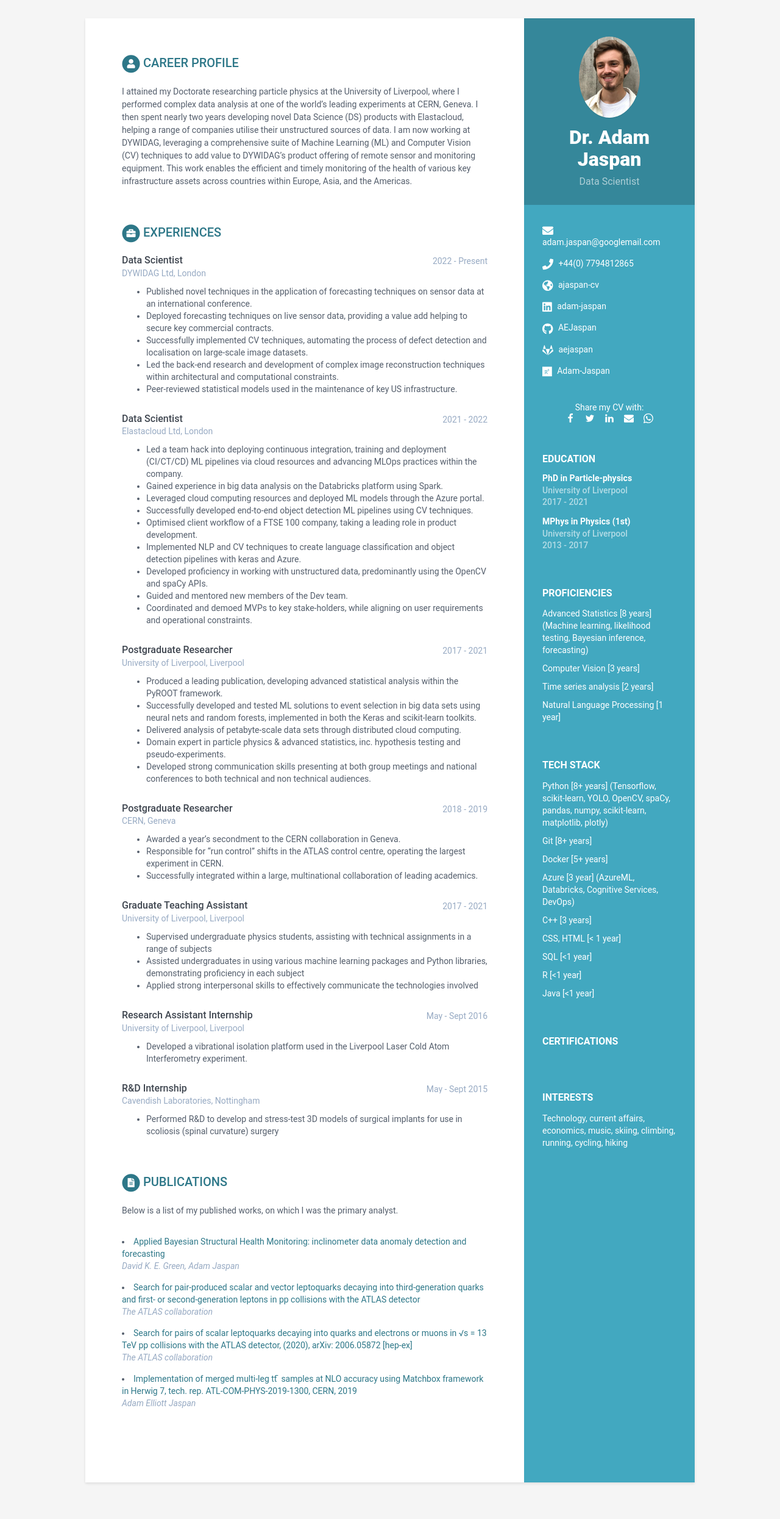
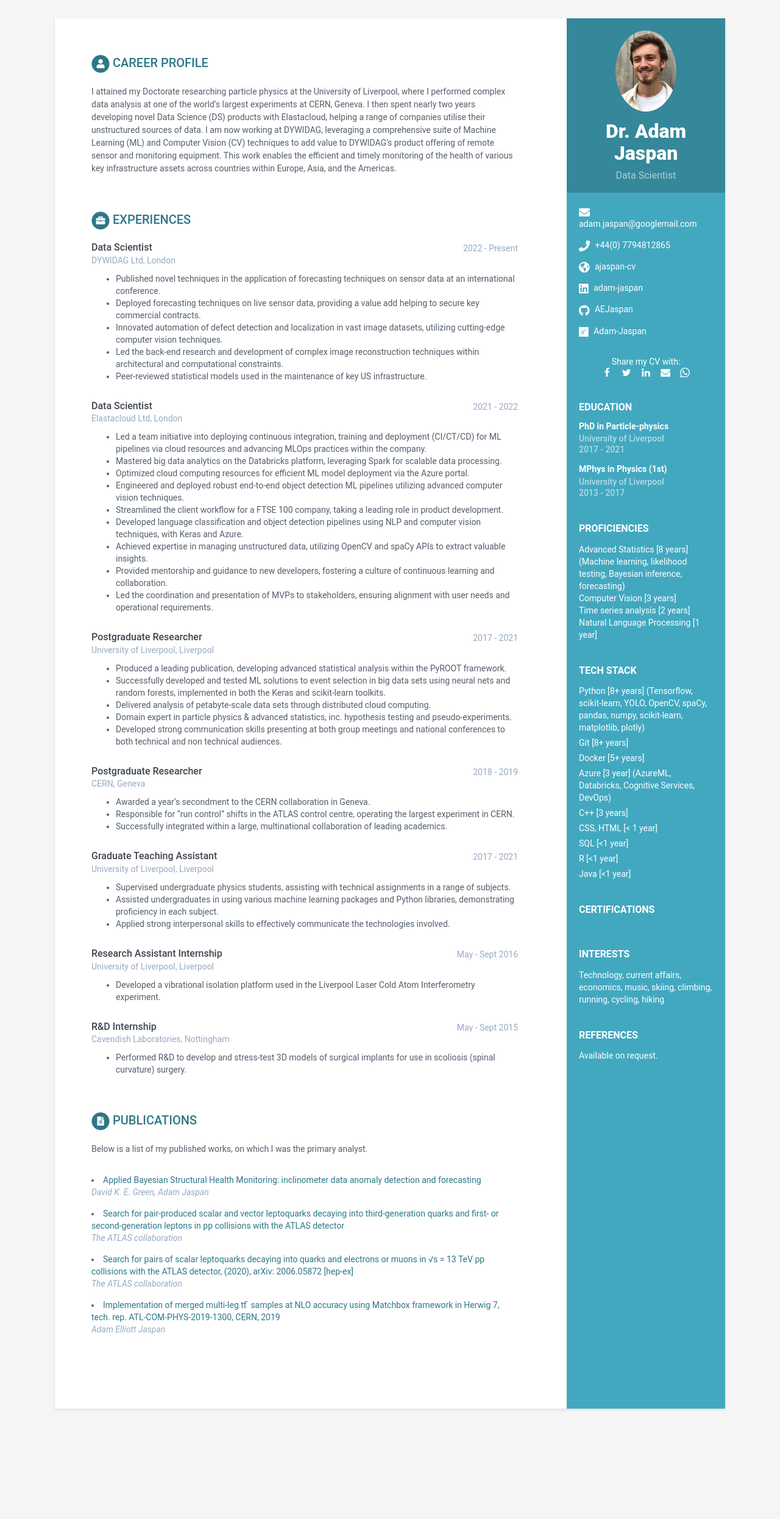
Before and after one commit to AEJaspan/my-cv, a Jekyll site: the page built from index.html, in a window 1280 px wide. Shown: the whole page at 61% size. Built offline with Jekyll 4.4.1, drawn with Linux system fonts in a browser that asks for light colours; a script that is not in the unit is left out; after the commit the page ends 2370 px from its top, so only the background shows below that.

Commit message:
Language changes.

```diff
--- a/_data/data.yml
+++ b/_data/data.yml
@@ -19,7 +19,7 @@ sidebar:
     github:  AEJaspan
     researchgate: Adam-Jaspan
     #telegram: # add your nickname without '@' sign
-    gitlab: aejaspan
+    # gitlab: aejaspan
     bitbucket:
     #twitter: '@webjeda'
     stack-overflow: # Number/Username, e.g. 123456/alandoe
@@ -98,6 +98,9 @@ sidebar:
       link: https://www.credly.com/badges/2f7951f5-02d5-4b8b-9aa9-f7d804129593/public_url
 
 
+    references:
+    - item: Available on request
+
     interests:
     - item: Technology, current affairs, economics, music, skiing, climbing, running, cycling, hiking
       link:
@@ -111,7 +114,14 @@ sidebar:
 career-profile:
     title: Career Profile
     summary: |
-        I attained my Doctorate researching particle physics at the University of Liverpool, where I performed complex data analysis at one of the world's leading experiments at CERN, Geneva. I then spent nearly two years developing novel Data Science (DS) products with Elastacloud, helping a range of companies utilise their unstructured sources of data. I am now working at DYWIDAG, leveraging a comprehensive suite of Machine Learning (ML) and Computer Vision (CV) techniques to add value to DYWIDAG's product offering of remote sensor and monitoring equipment. This work enables the efficient and timely monitoring of the health of various key infrastructure assets across countries within Europe, Asia, and the Americas.
+        I attained my Doctorate researching particle physics at the University of Liverpool, where I
+        performed complex data analysis at one of the world's largest experiments at CERN, Geneva. I
+        then spent nearly two years developing novel Data Science (DS) products with Elastacloud,
+        helping a range of companies utilise their unstructured sources of data. I am now working at
+        DYWIDAG, leveraging a comprehensive suite of Machine Learning (ML) and Computer Vision (CV)
+        techniques to add value to DYWIDAG's product offering of remote sensor and monitoring equipment.
+        This work enables the efficient and timely monitoring of the health of various key infrastructure
+        assets across countries within Europe, Asia, and the Americas.
 
 education:
     - degree: PhD in Particle-physics
@@ -130,7 +140,7 @@ experiences:
       details: |
           - Published novel techniques in the application of forecasting techniques on sensor data at an international conference.
           - Deployed forecasting techniques on live sensor data, providing a value add helping to secure key commercial contracts.
-          - Successfully implemented CV techniques, automating the process of defect detection and localisation on large-scale image datasets.
+          - Innovated automation of defect detection and localization in vast image datasets, utilizing cutting-edge computer vision techniques.
           - Led the back-end research and development of complex image reconstruction techniques within architectural and computational constraints.
           - Peer-reviewed statistical models used in the maintenance of key US infrastructure.
     - role: Data Scientist
@@ -138,15 +148,15 @@ experiences:
       company: Elastacloud Ltd
       location: London
       details: |
-          - Led a team hack into deploying continuous integration, training and deployment (CI/CT/CD) ML pipelines via cloud resources and advancing MLOps practices within the company.
-          - Gained experience in big data analysis on the Databricks platform using Spark.
-          - Leveraged cloud computing resources and deployed ML models through the Azure portal.
-          - Successfully developed end-to-end object detection ML pipelines using CV techniques.
-          - Optimised client workflow of a FTSE 100 company, taking a leading role in product development.
-          - Implemented NLP and CV techniques to create language classification and object detection pipelines with keras and Azure.
-          - Developed proficiency in working with unstructured data, predominantly using the OpenCV and spaCy APIs.
-          - Guided and mentored new members of the Dev team.
-          - Coordinated and demoed MVPs to key stake-holders, while aligning on user requirements and operational constraints.
+          - Led a team initiative into deploying continuous integration, training and deployment (CI/CT/CD) for ML pipelines via cloud resources and advancing MLOps practices within the company.
+          - Mastered big data analytics on the Databricks platform, leveraging Spark for scalable data processing.
+          - Optimized cloud computing resources for efficient ML model deployment via the Azure portal.
+          - Engineered and deployed robust end-to-end object detection ML pipelines utilizing advanced computer vision techniques.
+          - Streamlined the client workflow for a FTSE 100 company, taking a leading role in product development.
+          - Developed language classification and object detection pipelines using NLP and computer vision techniques, with Keras and Azure.
+          - Achieved expertise in managing unstructured data, utilizing OpenCV and spaCy APIs to extract valuable insights.
+          - Provided mentorship and guidance to new developers, fostering a culture of continuous learning and collaboration.
+          - Led the coordination and presentation of MVPs to stakeholders, ensuring alignment with user needs and operational requirements.
     - role: Postgraduate Researcher
       time: 2017 - 2021
       company: University of Liverpool
@@ -170,9 +180,9 @@ experiences:
       company: University of Liverpool
       location: Liverpool
       details: |
-          - Supervised undergraduate physics students, assisting with technical assignments in a range of subjects
-          - Assisted undergraduates in using various machine learning packages and Python libraries, demonstrating proficiency in each subject
-          - Applied strong interpersonal skills to effectively communicate the technologies involved
+          - Supervised undergraduate physics students, assisting with technical assignments in a range of subjects.
+          - Assisted undergraduates in using various machine learning packages and Python libraries, demonstrating proficiency in each subject.
+          - Applied strong interpersonal skills to effectively communicate the technologies involved.
     - role: Research Assistant Internship
       time: May - Sept 2016
       company: University of Liverpool
@@ -184,7 +194,7 @@ experiences:
       company: Cavendish Laboratories
       location: Nottingham
       details: |
-          - Performed R&D to develop and stress-test 3D models of surgical implants for use in scoliosis (spinal curvature) surgery
+          - Performed R&D to develop and stress-test 3D models of surgical implants for use in scoliosis (spinal curvature) surgery.
 
 # projects:
 #     title: Projects
--- /dev/null
+++ b/_includes/references.html
@@ -0,0 +1,14 @@
+{% assign references = site.data.data.sidebar.references %}
+{% if references %}
+<div class="references-container container-block">
+
+  <h2 class="container-block-title">
+    References
+  </h2>
+
+  <ul class="list-unstyled interests-list">
+    Available on request.
+  </ul>
+
+</div><!--//interests-->
+{% endif %}
--- a/_includes/sidebar.html
+++ b/_includes/sidebar.html
@@ -28,6 +28,7 @@
   {% include stack.html %}
   {% include certifications.html %}
   {% include interests.html %}
+  {% include references.html %}
 
   {% if sidebar.about %}
     {% include about.html %}
--- a/_sass/_base.scss
+++ b/_sass/_base.scss
@@ -30,7 +30,7 @@ p {
 
 .wrapper {
     background:$theme-color;
-    max-width: 1000px;
+    max-width: 1100px;
     margin: 0 auto;
     position: relative;
     @include box-shadow(0px 2px 4px rgba(0,0,0,0.1));
@@ -40,7 +40,7 @@ p {
     background: $theme-color;
     position: absolute;
     right: 0;
-    width: 280px;
+    width: 260px;
     height: 100%;
     min-height: 800px;
     color: #fff;
@@ -48,7 +48,7 @@ p {
         color: #fff;
     }
     .profile-container {
-        padding: 30px;
+        padding: 20px;
         //background: darken($theme-color, 10%);
         background: rgba(0, 0, 0, 0.2);
         text-align: center;
@@ -93,7 +93,7 @@ p {
         }
     }
     .container-block {
-        padding: 30px;
+        padding: 20px;
     }
     .container-block-title {
         text-transform: uppercase;
@@ -135,7 +135,7 @@ p {
     .languages-list {
         margin-bottom: 0;
         li {
-            margin-bottom: 10px;
+            margin-bottom: 5px;
             &:last-child {
                 margin-bottom: 0;
             }
@@ -145,7 +145,7 @@ p {
     .stack-list {
         margin-bottom: 0;
         li {
-            margin-bottom: 10px;
+            margin-bottom: 5px;
             &:last-child {
                 margin-bottom: 0;
             }
@@ -155,7 +155,7 @@ p {
     .proficiencies-list {
         margin-bottom: 0;
         li {
-            margin-bottom: 10px;
+            margin-bottom: 0px;
             &:last-child {
                 margin-bottom: 0;
             }
@@ -163,9 +163,9 @@ p {
     }
 
     .interests-list {
-        margin-bottom: 0;
+        margin-bottom: 0px;
         li {
-            margin-bottom: 10px;
+            margin-bottom: 0px;
             &:last-child {
                 margin-bottom: 0;
             }
@@ -173,9 +173,9 @@ p {
     }
 
     .certifications-list {
-        margin-bottom: 0;
+        margin-bottom: 0px;
         li {
-            margin-bottom: 10px;
+            margin-bottom: 0px;
             &:last-child {
                 margin-bottom: 0;
             }
```
Also changed, not shown: Gemfile (added, +15 -0 lines), Gemfile.lock (added).
